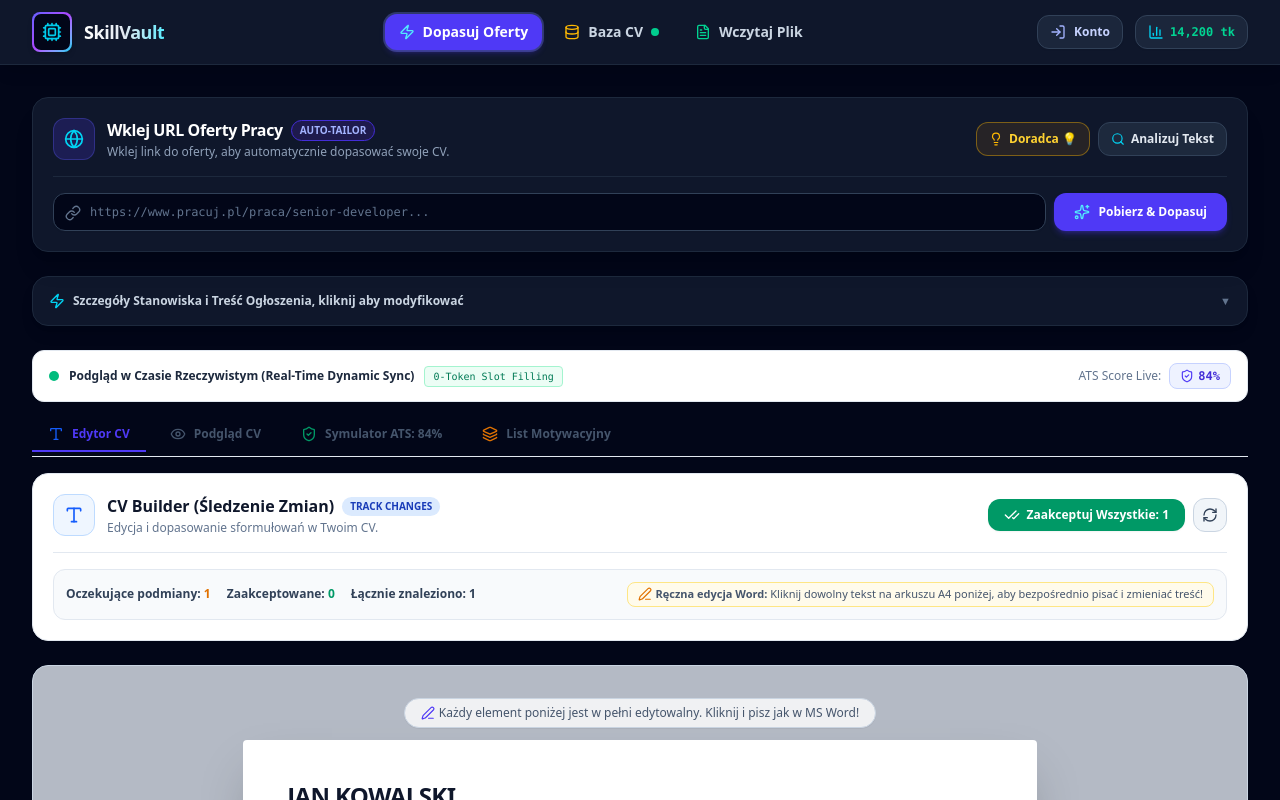
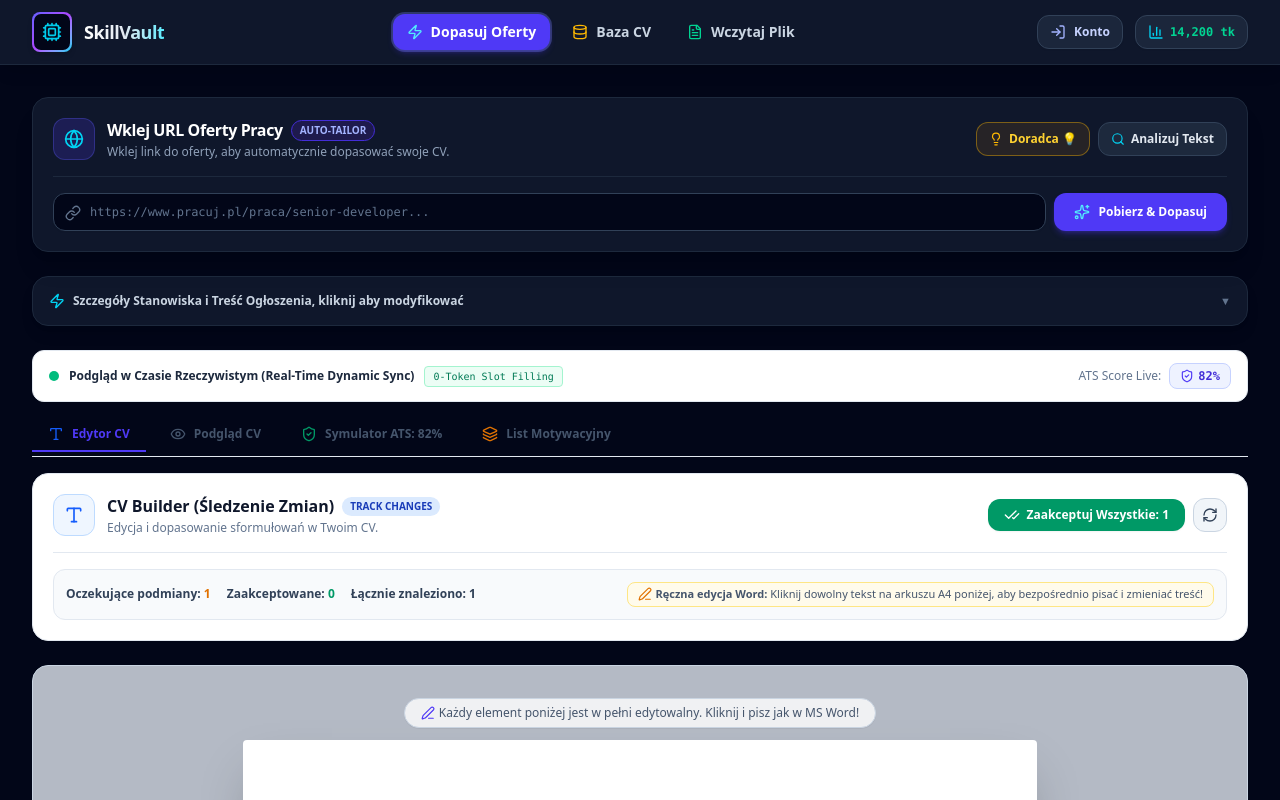
Before and after one commit to krymszuch-stack/cvelocity, a React (Vite) app: page / in a window 1280 px wide. Shown: the top 800 px of the page. Built offline with nearby package versions, Linux system fonts and the light colour scheme.

Commit message:
Remove all Jan Kowalski sample data - clean empty vault for all users

```diff
--- a/src/App.tsx
+++ b/src/App.tsx
@@ -1,7 +1,7 @@
 import React, { useState, useEffect, useRef } from 'react';
 import { MasterVault, TokenStats } from './types';
-import { INITIAL_SAMPLE_VAULT, createEmptyVault } from './lib/sampleVault';
-import { loadVaultFromLocalStorage, saveVaultToLocalStorage } from './lib/vaultCrypto';
+import { createEmptyVault } from './lib/sampleVault';
+import { loadVaultFromLocalStorage, saveVaultToLocalStorage, clearVaultLocalStorage } from './lib/vaultCrypto';
 import { getActiveSessionUser, loadUserVault } from './lib/auth';
 import { semanticCacheInstance } from './lib/semanticCache';
 import { AuthProvider, useAuth } from './context/AuthContext';
@@ -22,17 +22,32 @@ function MainApp() {
   const [advisorInitialQuestion, setAdvisorInitialQuestion] = useState<string | undefined>(undefined);
 
   const [vault, setVault] = useState<MasterVault>(() => {
-    // If user is already authenticated, load their personal vault (never sample data)
+    const SAMPLE_EMAIL = 'jan.kowalski@example.com';
+
+    // Authenticated user: always load their personal vault
     const sessionUser = getActiveSessionUser();
     if (sessionUser) {
       const userVaultData = loadUserVault(sessionUser.id);
+      // If stored vault is still the old sample data, clear it and return empty
+      if (userVaultData && userVaultData.personalInfo.email === SAMPLE_EMAIL) {
+        clearVaultLocalStorage();
+        return createEmptyVault(sessionUser.fullName, sessionUser.email);
+      }
       if (userVaultData) return userVaultData;
-      // Authenticated but no vault yet - return clean empty vault
       return createEmptyVault(sessionUser.fullName, sessionUser.email);
     }
-    // Unauthenticated: show demo sample vault
+
+    // Unauthenticated: check global cache but never return sample data
     const loaded = loadVaultFromLocalStorage();
-    return loaded || INITIAL_SAMPLE_VAULT;
+    if (loaded && loaded.personalInfo.email !== SAMPLE_EMAIL) {
+      return loaded;
+    }
+    // Clear polluted localStorage with sample data
+    if (loaded && loaded.personalInfo.email === SAMPLE_EMAIL) {
+      clearVaultLocalStorage();
+    }
+    // Return a fresh empty vault for unauthenticated view
+    return createEmptyVault();
   });
 
   const lastUserVaultRef = useRef<MasterVault | null>(null);
```
